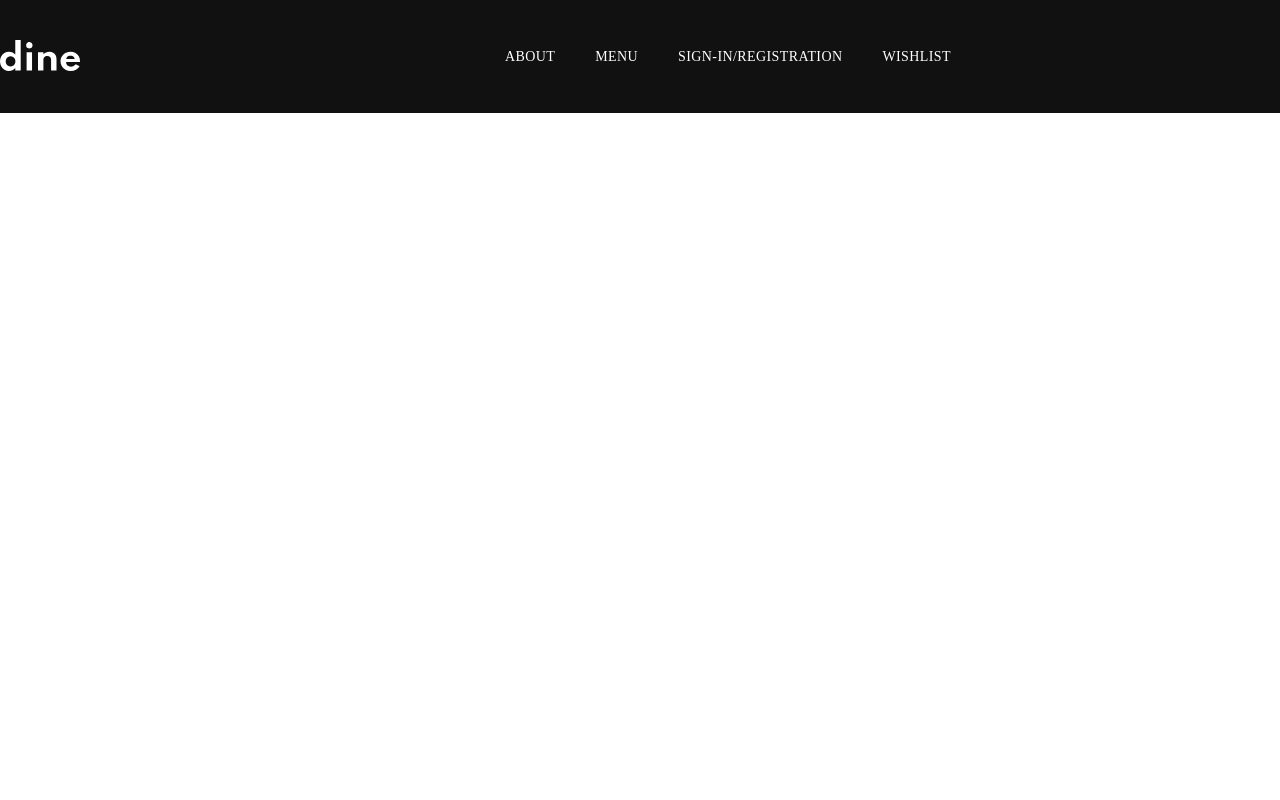
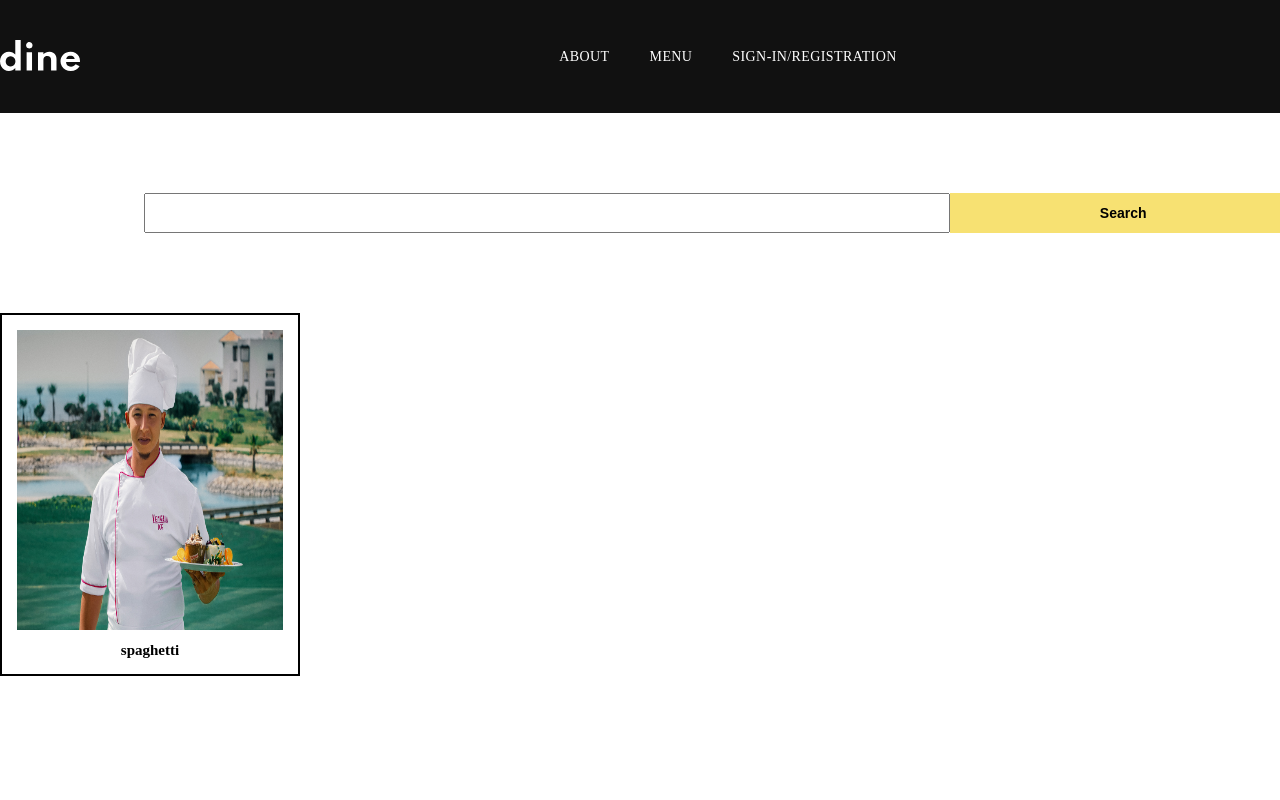
Before and after one commit to Ike-chukwu/dine, a React (Create React App) app: page /search/1 in a window 1280 px wide. Shown: the top 800 px of the page. Built offline with nearby package versions, Linux system fonts and the light colour scheme.

Commit message:
feat: search page ui for desktop screen completed

```diff
--- a/src/App.js
+++ b/src/App.js
@@ -1,18 +1,21 @@
 import { Navbar } from "./Components/Navbar/Navbar";
 import { Routes, Route } from "react-router-dom";
-import './App.css'
+import "./App.css";
 import Home from "./Pages/Home";
 import About from "./Pages/About";
 import Menu from "./Pages/Menu";
+import SearchedResult from "./Components/SearchedResult/SearchedResult";
+import Search from "./Pages/Search";
 
 function App() {
   return (
     <div className="App">
       <Navbar />
       <Routes>
-        <Route path="/" element={<Home/>}/>
-        <Route path="/about" element={<About/>}/>
-        <Route path="/menu" element={<Menu/>}/>
+        <Route path="/" element={<Home />} />
+        <Route path="/about" element={<About />} />
+        <Route path="/menu" element={<Menu />} />
+        <Route path="/search/:id" element={<Search/>} />
       </Routes>
     </div>
   );
--- /dev/null
+++ b/src/Components/Card/Card.js
@@ -0,0 +1,16 @@
+import React from "react";
+// import "./Card.scss";
+import chef1 from '../../../src/assets/images/staff/chef-2.jpg'
+
+const Card = (props) => {
+  return (
+    <div className="food-result">
+      <div className="food-box">
+        <img src={chef1} alt="" />
+        <h2>{props.name}</h2>
+      </div>
+    </div>
+  );
+};
+
+export default Card;
--- a/src/Components/FoodCategory/FoodCategory.js
+++ b/src/Components/FoodCategory/FoodCategory.js
@@ -2,6 +2,8 @@ import React from "react";
 import "./FoodCategory.scss";
 import chef1 from "../../assets/images/staff/chef-1.jpg";
 import guard1 from "../../assets/images/staff/guard-1.jpg";
+import Card from "../Card/Card";
+
 
 const FoodCategory = () => {
   return (
@@ -28,10 +30,12 @@ const FoodCategory = () => {
           <div className="single-category">Beef</div>
         </div>
         <div className="food-result">
-          <div className="food-box">
+          <Card name="spaghetti" />
+
+          {/* <div className="food-box">
             <img src={chef1} alt="" />
             <h2>Food name</h2>
-          </div>
+          </div> */}
         </div>
       </section>
     </div>
--- a/src/Components/FoodCategory/FoodCategory.scss
+++ b/src/Components/FoodCategory/FoodCategory.scss
@@ -25,6 +25,7 @@
         text-align: center;
         border: 0.2rem solid black;
         color: black;
+        cursor: pointer;
 
         .active {
           background: black;
--- a/src/Components/Navbar/Navbar.js
+++ b/src/Components/Navbar/Navbar.js
@@ -1,52 +1,62 @@
 import React, { useEffect, useRef, useState } from "react";
 import logo from "../../assets/images/logo.svg";
-import { Link, useLocation } from "react-router-dom";
+import { Link, useLocation, useNavigate } from "react-router-dom";
 import "./Navbar.scss";
 
 export const Navbar = () => {
   const [isSearchBarActive, setSearchbar] = useState(false);
+  const [searchedFood, setSearchedFood] = useState();
+  const inputRef = useRef();
 
-  const location = useLocation()
-  const ref = useRef()
-  let inputStyle;
+  const navigate = useNavigate();
 
-  useEffect(() => {
-    if(location.pathname == '/menu'){
-      console.log(ref.current.style);
-      ref.current.style.backgroundColor =  "black"
-      ref.current.style.color =  "white"
-      ref.current.style.border =  "0.2rem solid white"
+  // function that handles input change
+  const foodInput = (e) => {
+    setSearchedFood(e.target.value);
+  };
+
+  //function that sarches for a particular food
+  const searchFoodHandler = (e) => {
+    e.preventDefault();
+    if (searchedFood == "" || searchedFood == null ) {
+      console.log('yes');
+      inputRef.current.style.border = "0.2rem solid red";
+
+    } else {
+      inputRef.current.style.border = "unset";
+      navigate(`/search/${searchedFood}`);
+      setSearchbar(false)
+      setSearchedFood('');
     }
-    else{
-      ref.current.style.backgroundColor =  "white"
-      ref.current.style.color =  "black"
-      ref.current.style.border =  "0.2rem solid black"
-    }
-  }, [
-    location
-  ])
 
+  };
 
   return (
     <div className="nav-parent">
       <div className="nav">
-        <Link to='/'>
+        <Link to="/">
           <img src={logo} alt="" className="logo" />
         </Link>
 
         <div className="middle">
           <div className="nav-wrapper">
-            <Link className="nav-link" to='/about'>about</Link>
+            <Link className="nav-link" to="/about">
+              about
+            </Link>
           </div>
           <div className="nav-wrapper">
-            <Link className="nav-link" to='/menu'>menu</Link>
+            <Link className="nav-link" to="/menu">
+              menu
+            </Link>
           </div>
           <div className="nav-wrapper">
-            <Link className="nav-link" to='/account'>sign-in/registration</Link>
+            <Link className="nav-link" to="/account">
+              sign-in/registration
+            </Link>
           </div>
-          <div className="nav-wrapper">
+          {/* <div className="nav-wrapper">
             <Link className="nav-link">wishlist</Link>
-          </div>
+          </div> */}
         </div>
 
         <div className="icons">
@@ -58,11 +68,14 @@ export const Navbar = () => {
           <div className="menu-bar-icon"></div>
         </div>
 
-        <input
-          type="text"
-          ref = {ref}
+        <div
           className={isSearchBarActive ? "search-bar clicked" : "search-bar"}
-        />
+        >
+          <input type="text" onChange={foodInput} ref={inputRef} value={searchedFood} />
+          <button onClick={searchFoodHandler} className="search-btn">
+            Search
+          </button>
+        </div>
       </div>
     </div>
   );
--- a/src/Components/Navbar/Navbar.scss
+++ b/src/Components/Navbar/Navbar.scss
@@ -44,21 +44,34 @@
     .search-bar {
       position: absolute;
       top: 100%;
-      right: 0;
-      width: 400px;
-      padding: 1rem 2rem;
+      right: 1%;
+      width: 300px;
       transform: scaleY(0);
       transition: transform 0.3s ease-in-out;
       transform-origin: top;
+      display: flex;
+      align-items: center;
+      height: 30px;
 
-      &.bg-color{
-        background: black;
-        border-color: white;
-        color: white;
+      input{
+        width: 70%;
+        display: block;
+        height: 100%;
+      }
+      &.clicked {
+        transform: scaleY(1);
       }
 
-      &.clicked {
-        transform: scaleY(1);
+      .search-btn{
+        padding: unset;
+        background: #f7e172;
+        text-transform: capitalize;
+        outline: none;
+        color: black;
+        border: none;
+        width: 30%;
+        height: 100%;
+        font-weight: 700;
       }
     }
   }
--- /dev/null
+++ b/src/Components/SearchedResult/SearchedResult.js
@@ -0,0 +1,20 @@
+import React from "react";
+import "./SearchedResult.scss";
+import Card from "../Card/Card";
+
+const SearchedResult = () => {
+  return (
+    <section className="search-section">
+      <div className="search-bar">
+        <input type="text" />
+        <button className="search-btn">Search</button>
+      </div>
+      <div className="food-result">
+        <Card name="spaghetti" />
+        {/* <p>No results found</p> */}
+      </div>
+    </section>
+  );
+};
+
+export default SearchedResult;
--- /dev/null
+++ b/src/Components/SearchedResult/SearchedResult.scss
@@ -0,0 +1,54 @@
+.search-section {
+  .search-bar {
+    width: 80%;
+    margin-inline: auto;
+    transition: transform 0.3s ease-in-out;
+    transform-origin: top;
+    display: flex;
+    align-items: center;
+    height: 40px;
+
+    input {
+      width: 70%;
+      display: block;
+      height: 100%;
+    }
+
+    .search-btn {
+      padding: unset;
+      background: #f7e172;
+      text-transform: capitalize;
+      outline: none;
+      color: black;
+      border: none;
+      width: 30%;
+      height: 100%;
+      font-weight: 700;
+    }
+  }
+  .food-result {
+    display: flex;
+    gap: 3rem;
+    align-items: center;
+    padding: 4rem 0 5rem;
+    flex-wrap: wrap;
+    // justify-content: center;
+    .food-box {
+      width: 300px;
+      border: 0.2rem solid black;
+      padding: 1.5rem;
+      text-align: center;
+
+      img {
+        width: 100%;
+        height: 300px;
+        margin-bottom: 1rem;
+
+        h2 {
+          font-size: 2rem;
+          text-transform: capitalize;
+        }
+      }
+    }
+  }
+}
--- /dev/null
+++ b/src/Pages/Search.js
@@ -0,0 +1,16 @@
+import React from "react";
+import SearchedResult from "../Components/SearchedResult/SearchedResult";
+import ReservationBanner from "../Components/ReservationBanner/ReservationBanner";
+import Footer from "../Components/Footer/Footer";
+
+const Search = () => {
+  return (
+    <div>
+      <SearchedResult />
+      <ReservationBanner />
+      <Footer />
+    </div>
+  );
+};
+
+export default Search;
```
Also changed, not shown: src/Components/Card/Card.scss (added).
